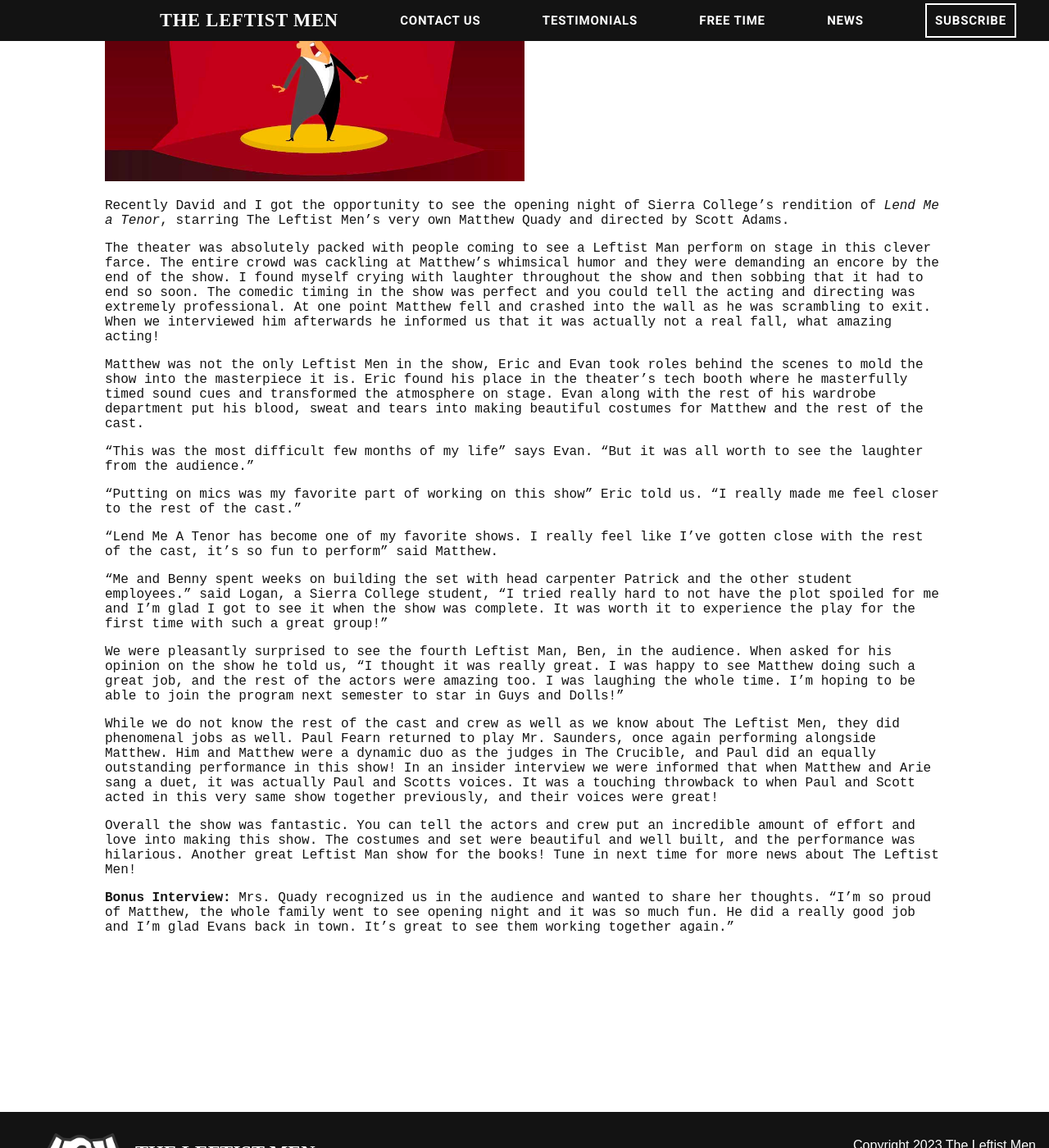
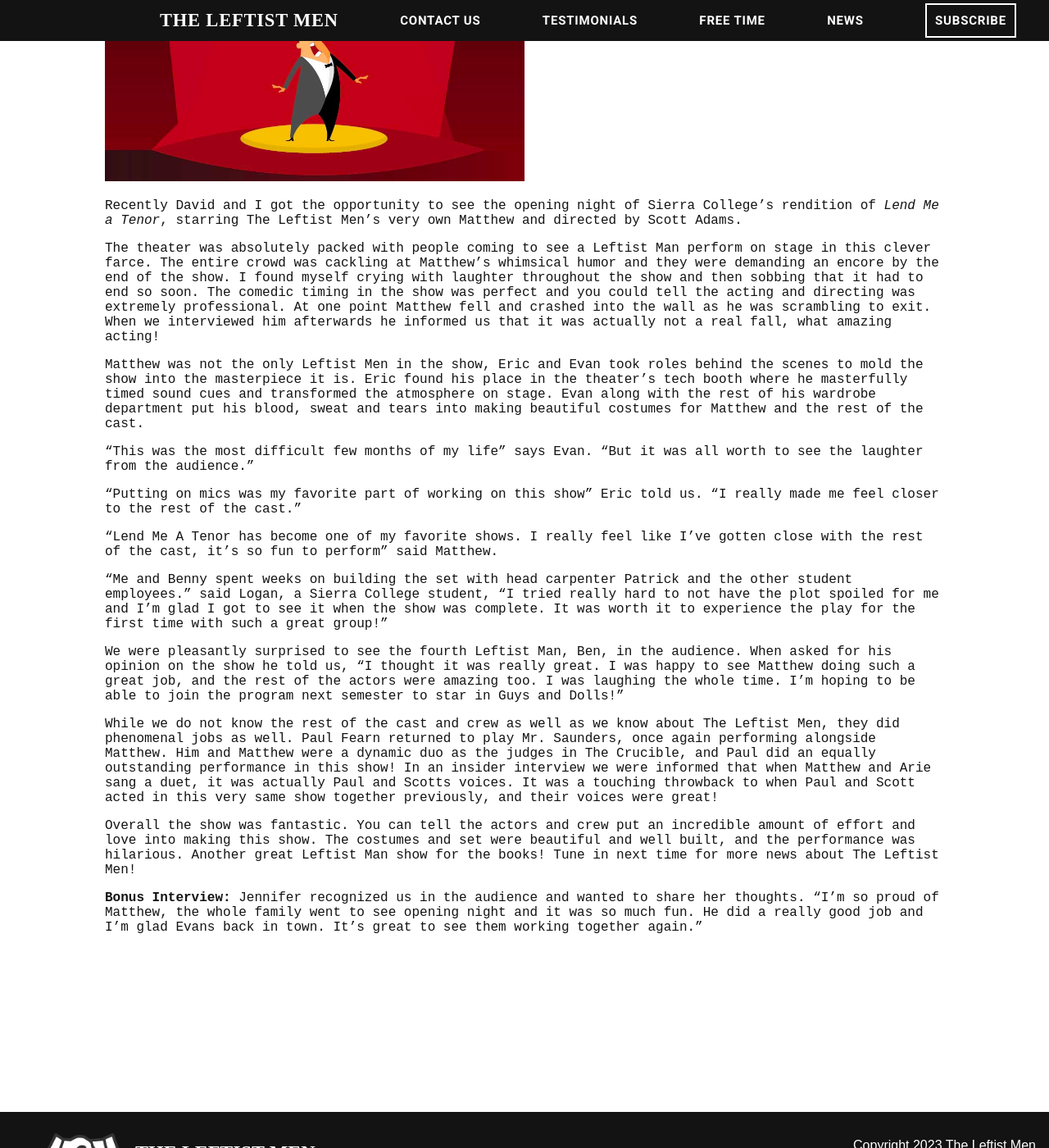
Before and after one commit to BennyHernandez/TheLeftistMen, a Jekyll site: the page built from _posts/2023-10-25-The-Leftist-Men-in-Lend-Me-a-Tenor.markdown, in a window 1280 px wide and 1400 px high, scrolled down 359 px. Shown: the whole window at 82% size. Built offline with Jekyll 4.4.1, drawn with Linux system fonts in a browser that asks for light colours.

Commit message:
Update 2023-10-25-The-Leftist-Men-in-Lend-Me-a-Tenor.markdown

```diff
--- a/_posts/2023-10-25-The-Leftist-Men-in-Lend-Me-a-Tenor.markdown
+++ b/_posts/2023-10-25-The-Leftist-Men-in-Lend-Me-a-Tenor.markdown
@@ -8,7 +8,7 @@ categories: news
 
 ![Lend Me A Tenor](/assets/posts/LendMeATenor.png){:class="article-img"}
 
-Recently David and I got the opportunity to see the opening night of Sierra College's rendition of *Lend Me a Tenor*, starring The Leftist Men's very own Matthew Quady and directed by Scott Adams.
+Recently David and I got the opportunity to see the opening night of Sierra College's rendition of *Lend Me a Tenor*, starring The Leftist Men's very own Matthew and directed by Scott Adams.
 
 The theater was absolutely packed with people coming to see a Leftist Man perform on stage in this clever farce. The entire crowd was cackling at Matthew’s whimsical humor and they were demanding an encore by the end of the show. I found myself crying with laughter throughout the show and then sobbing that it had to end so soon. The comedic timing in the show was perfect and you could tell the acting and directing was extremely professional. At one point Matthew fell and crashed into the wall as he was scrambling to exit. When we interviewed him afterwards he informed us that it was actually not a real fall, what amazing acting!
 
@@ -29,5 +29,5 @@ While we do not know the rest of the cast and crew as well as we know about The
 Overall the show was fantastic. You can tell the actors and crew put an incredible amount of effort and love into making this show. The costumes and set were beautiful and well built, and the performance was hilarious. Another great Leftist Man show for the books! Tune in next time for more news about The Leftist Men!
 
 **Bonus Interview:**
-Mrs. Quady recognized us in the audience and wanted to share her thoughts.
+Jennifer recognized us in the audience and wanted to share her thoughts.
 “I’m so proud of Matthew, the whole family went to see opening night and it was so much fun. He did a really good job and I’m glad Evans back in town. It’s great to see them working together again.”
```
